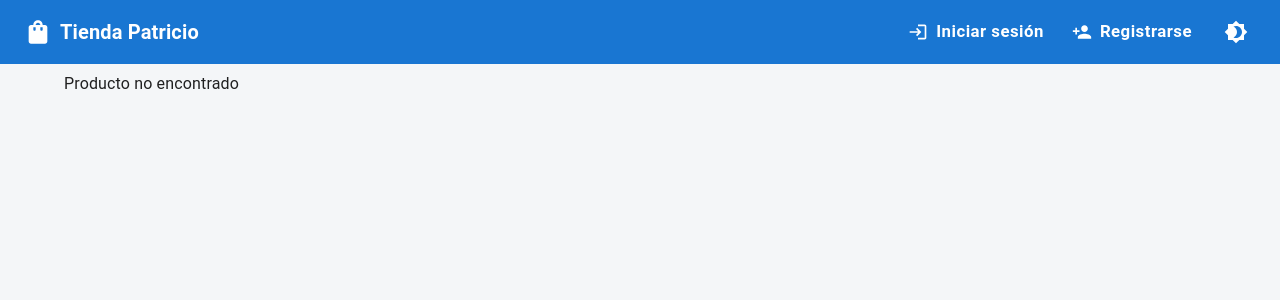
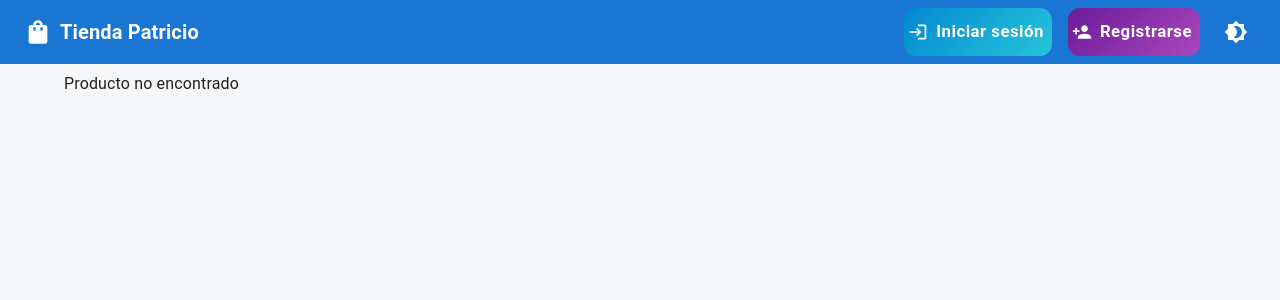
Before and after one commit to Patogol35/Hoy, a React (Vite) app: page /producto/1 in a window 1280 px wide. Shown: the top 300 px of the page. Built offline with nearby package versions, Linux system fonts and the light colour scheme.

Commit message:
Update NavButton.jsx

```diff
--- a/src/components/NavButton.jsx
+++ b/src/components/NavButton.jsx
@@ -7,6 +7,9 @@ function NavButton({ item, onClick }) {
   const location = useLocation();
   const isActive = location.pathname === item.path;
   const Icon = item.icon;
+
+  // Rutas que deben mostrarse siempre con fondo en desktop
+  const alwaysColoredPaths = ["/login", "/register"];
 
   return (
     <motion.div whileHover={{ y: -2, scale: 1.05 }} whileTap={{ scale: 0.95 }}>
@@ -27,10 +30,13 @@ function NavButton({ item, onClick }) {
           transition: "all 0.25s ease",
           "& .MuiButton-startIcon": { color: "#fff" },
 
-          // Fondo
+          // Fondo dinámico
           background: {
-            xs: item.color, // en móvil siempre con gradiente
-            md: isActive ? item.color : "transparent", // en desktop solo si está activo
+            xs: item.color, // móvil siempre con color
+            md:
+              isActive || alwaysColoredPaths.includes(item.path)
+                ? item.color
+                : "transparent", // desktop: activo o login/register
           },
 
           // Sombras y efecto activo
@@ -46,7 +52,7 @@ function NavButton({ item, onClick }) {
             filter: "brightness(1.1)",
           },
 
-          // Ajuste si está en dark mode (para mejor contraste)
+          // Ajuste dark mode
           ...(theme.palette.mode === "dark" && {
             color: "#fff",
             "&:hover": {
```
